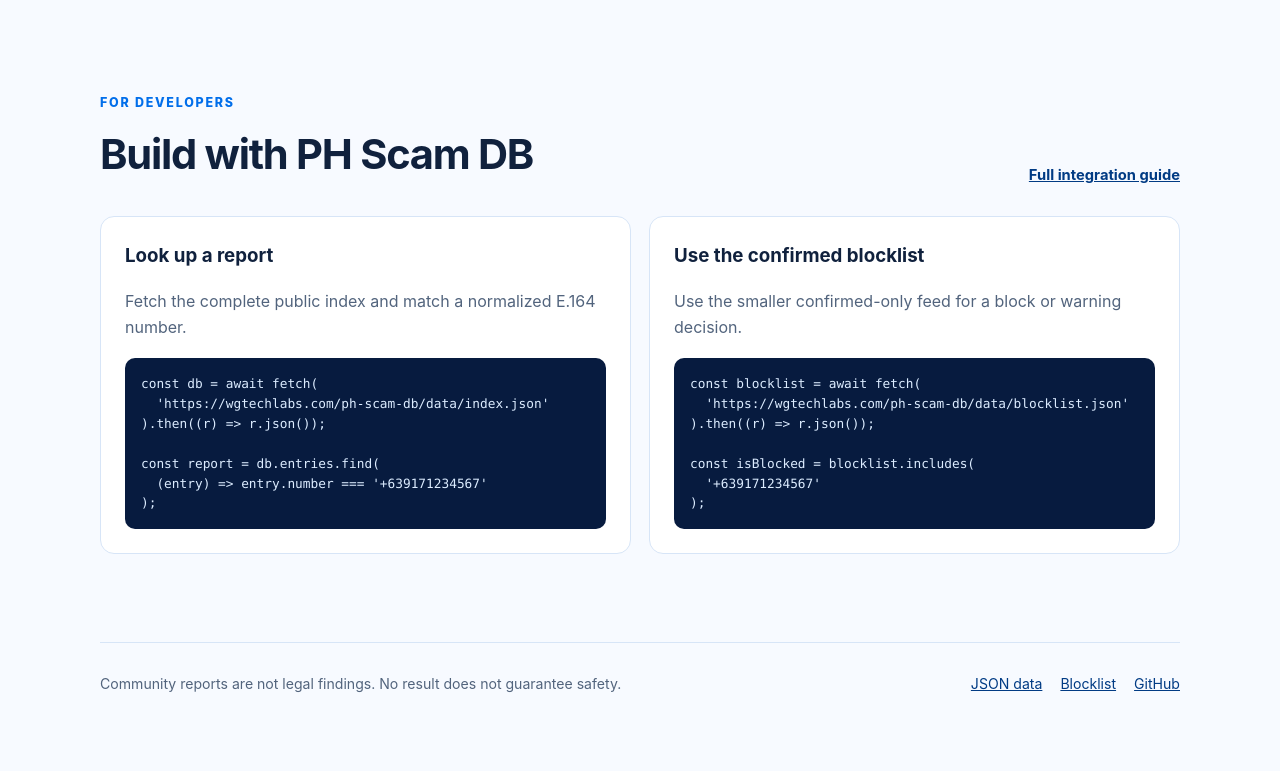
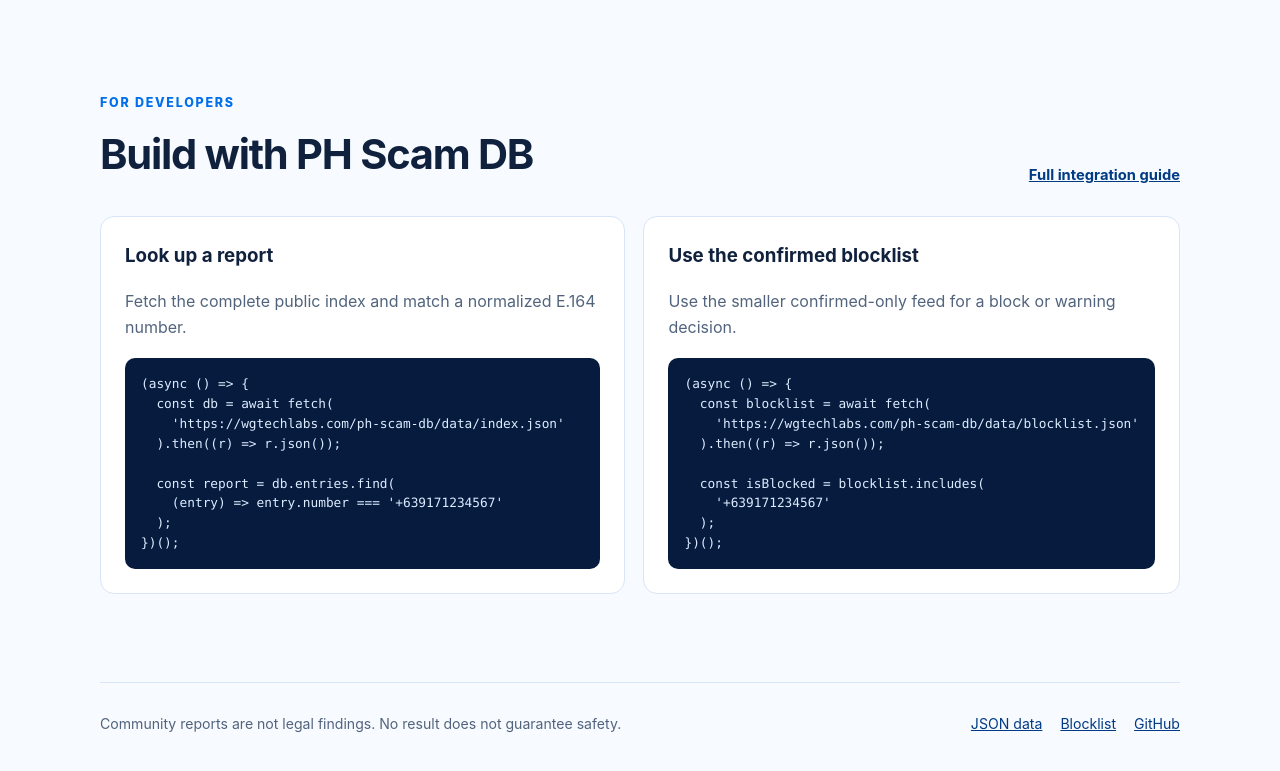
Before and after one commit to wgtechlabs/ph-scam-db, a website with bundled scripts: page site/index.html in a window 1280 px wide. Shown: the part 1073-1844 px from the top of the page. Before the commit the page ends 1817 px from the top, so only its background shows below. Built offline with nearby package versions, Linux system fonts and the light colour scheme.

Commit message:
🔧 update (docs): wrap fetch examples in async IIFE and use flexbox alignment keywords
Co-authored-by: Codesmith <codesmith-bot@users.noreply.github.com>

```diff
--- a/site/index.html
+++ b/site/index.html
@@ -53,24 +53,28 @@
           <article>
             <h3>Look up a report</h3>
             <p>Fetch the complete public index and match a normalized E.164 number.</p>
-            <pre><code>const db = await fetch(
+            <pre><code>(async () =&gt; {
+  const db = await fetch(
     'https://wgtechlabs.com/ph-scam-db/data/index.json'
   ).then((r) =&gt; r.json());
 
   const report = db.entries.find(
     (entry) =&gt; entry.number === '+639171234567'
-);</code></pre>
+  );
+})();</code></pre>
           </article>
           <article>
             <h3>Use the confirmed blocklist</h3>
             <p>Use the smaller confirmed-only feed for a block or warning decision.</p>
-            <pre><code>const blocklist = await fetch(
+            <pre><code>(async () =&gt; {
+  const blocklist = await fetch(
     'https://wgtechlabs.com/ph-scam-db/data/blocklist.json'
   ).then((r) =&gt; r.json());
 
   const isBlocked = blocklist.includes(
     '+639171234567'
-);</code></pre>
+  );
+})();</code></pre>
           </article>
         </div>
       </section>
--- a/site/styles.css
+++ b/site/styles.css
@@ -45,7 +45,7 @@ button:focus-visible, input:focus-visible, a:focus-visible { outline: 3px solid
 .card-grid h3 { margin-top: 0; }
 .card-grid p { margin-bottom: 0; color: var(--muted); }
 .integrations { padding: 0 0 88px; }
-.section-heading { display: flex; align-items: end; justify-content: space-between; gap: 24px; margin-bottom: 28px; }
+.section-heading { display: flex; align-items: flex-end; justify-content: space-between; gap: 24px; margin-bottom: 28px; }
 .section-heading .eyebrow { margin-bottom: 8px; }
 .section-heading h2 { margin: 0; font-size: clamp(1.8rem, 4vw, 2.6rem); letter-spacing: -.03em; }
 .section-heading a { font-size: .92rem; font-weight: 700; white-space: nowrap; }
@@ -62,5 +62,5 @@ footer nav { display: flex; gap: 18px; white-space: nowrap; }
   .input-row, footer { flex-direction: column; }
   button { width: 100%; }
   .card-grid, .integration-grid { grid-template-columns: 1fr; }
-  .section-heading { align-items: start; flex-direction: column; }
+  .section-heading { align-items: flex-start; flex-direction: column; }
 }
```
Also changed, not shown: README.md. Lines whose indentation alone changed are shown as unchanged.
